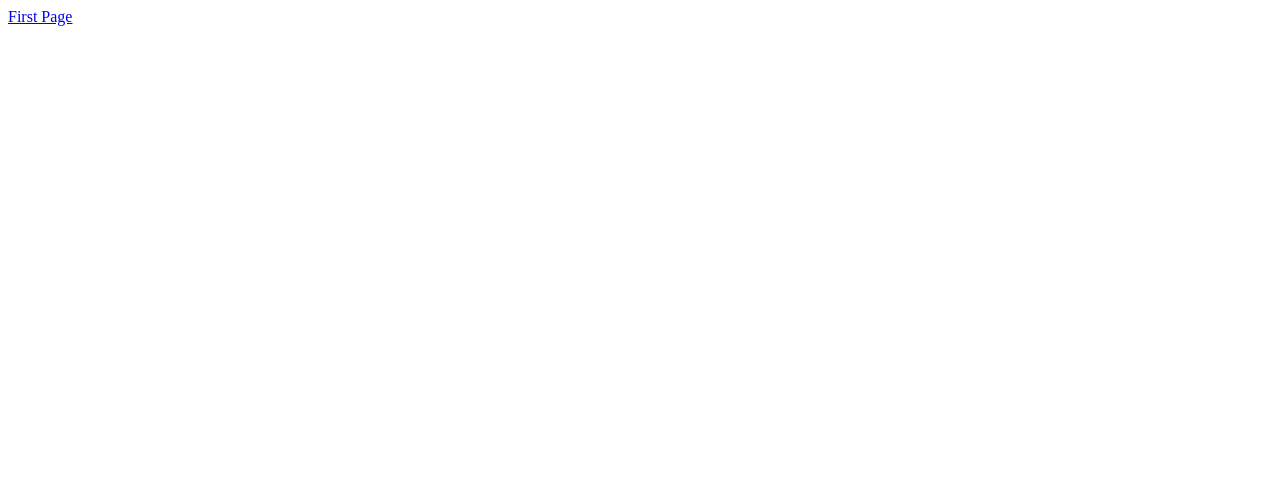
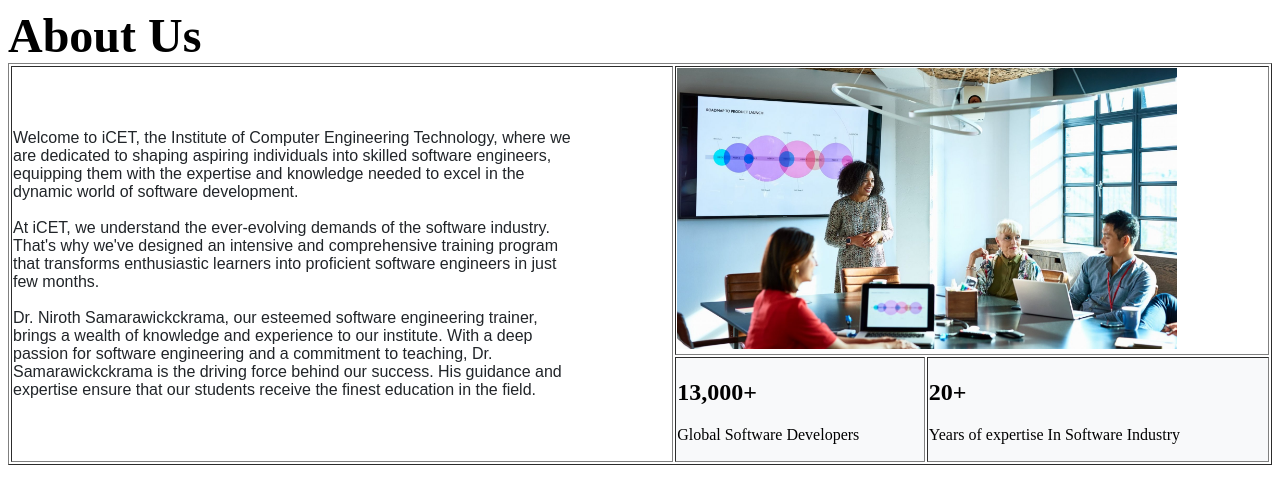
Before and after one commit to HelinduDiniwara/Demo-01, a plain HTML site: page page2.html in a window 1280 px wide. Drawn offline with Linux system fonts and the light colour scheme.

Commit message:
second commit

```diff
--- a/page2.html
+++ b/page2.html
@@ -6,7 +6,60 @@
     <title>Document</title>
 </head>
 <body>
-    <a href="index.html"> First Page</a>
-
+    <table width="100%" border="1">
+        <font size="8"><b>About Us</b></font>
+        <tr >
+            <td rowspan="2" >
+                <p>
+                    <font face="DM Sans, sans-serif" color="#212529">
+                    Welcome to iCET, the Institute of Computer Engineering Technology, where we
+                    <br>
+                    are dedicated to shaping aspiring individuals into skilled software engineers,
+                    <br>
+                    equipping them with the expertise and knowledge needed to excel in the
+                    <br>
+                    dynamic world of software development.
+                    <br>
+                    <br>
+                    At iCET, we understand the ever-evolving demands of the software industry.
+                    <br>
+                    That's why we've designed an intensive and comprehensive training program
+                    <br>
+                    that transforms enthusiastic learners into proficient software engineers in just
+                    <br>
+                    few months.
+                    <br>
+                    <br>
+                    Dr. Niroth Samarawickckrama, our esteemed software engineering trainer,
+                    <br>
+                    brings a wealth of knowledge and experience to our institute. With a deep
+                    <br>
+                    passion for software engineering and a commitment to teaching, Dr.
+                    <br>
+                    Samarawickckrama is the driving force behind our success. His guidance and
+                    <br>
+                    expertise ensure that our students receive the finest education in the field.
+                </p>
+            </td>
+            <td colspan="2">
+                <img src="img/view4.jpg" alt="" width="500">
+            </td>
+        </tr>
+        <tr bgcolor="#f8f9fa">
+            <td>
+                <h2>13,000+</h2>
+                <p>
+                    Global Software Developers
+                </p>
+            </td>
+            <td>
+                <h2>20+</h2>
+                <p>
+                    Years of expertise In Software Industry
+                </p>
+            </td>
+        </tr>
+        </font>
+    </table>
 </body>
 </html>
```
Also changed, not shown: index.html (+3 -3 lines), img/mission.png (added), img/view.jpg (deleted), img/view1.png (added), img/view2.jpg (deleted), img/view2.png (renamed from img/view4.png), img/view3.png, img/view4.jpg (added), img/vision.png (added), 1 other file.
